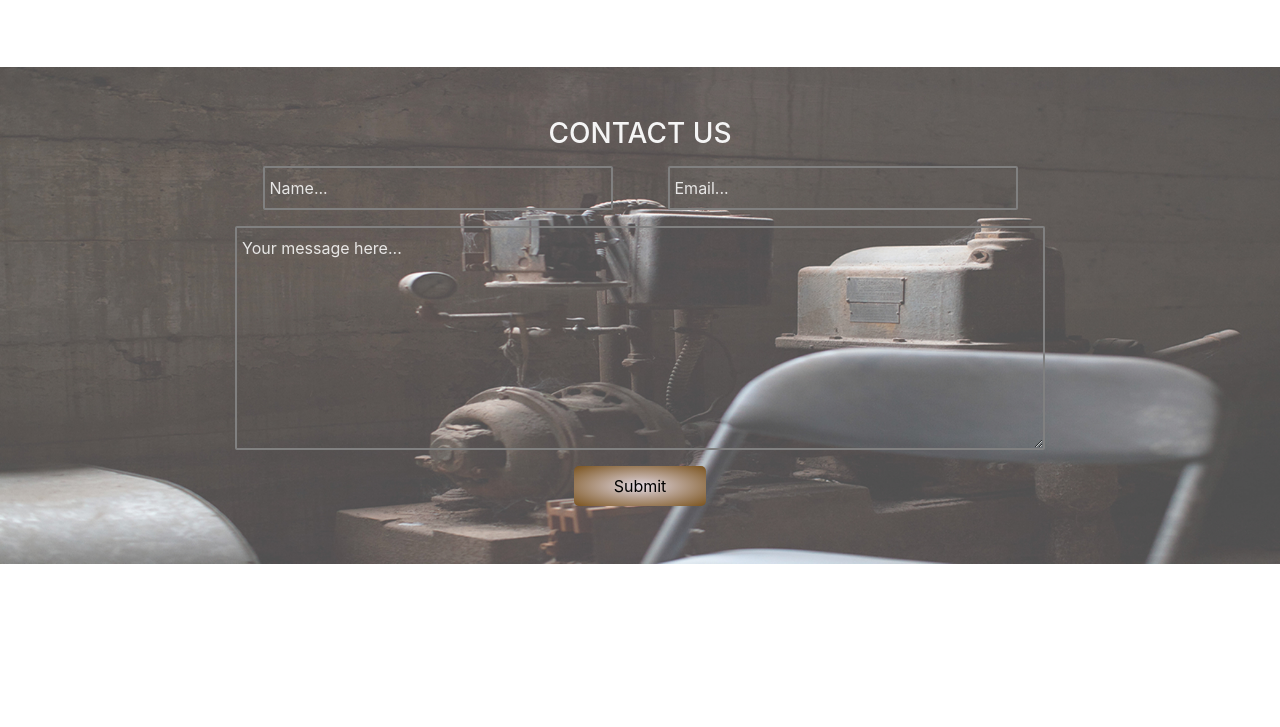
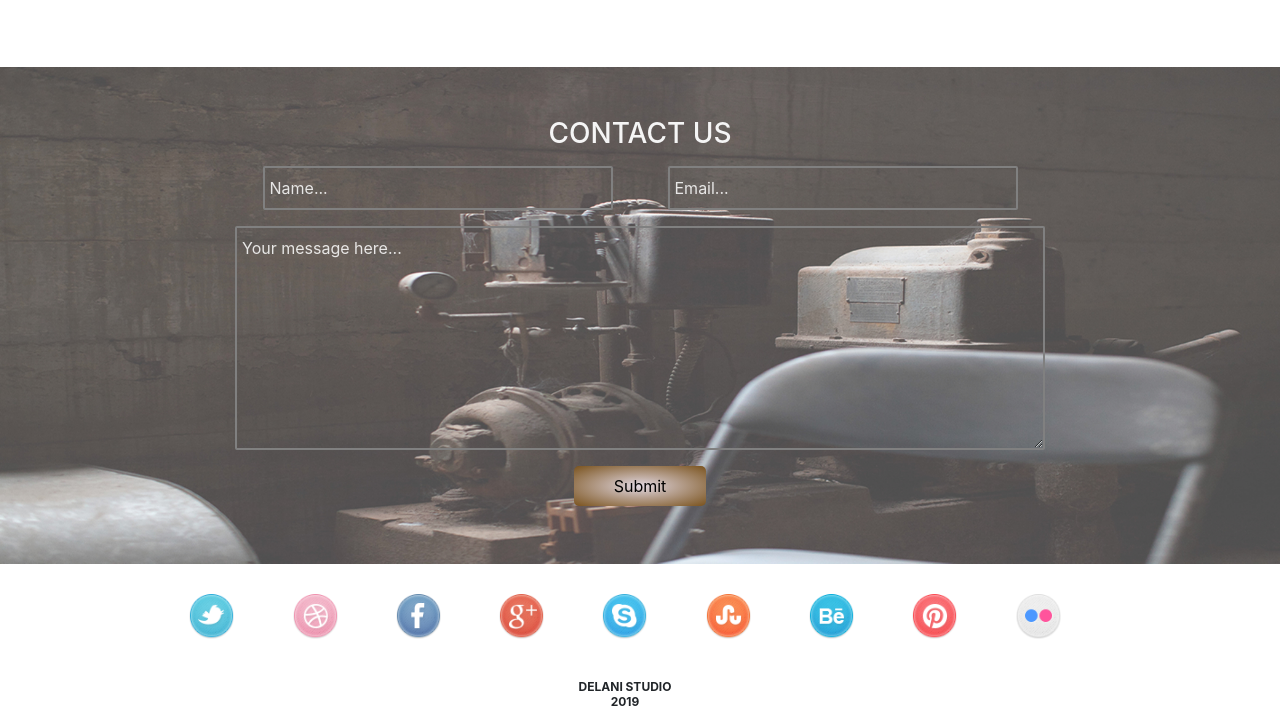
Before and after one commit to macymuhia/Delani-Studio, a plain HTML site: page index.html in a window 1280 px wide. Shown: the part 2244-2971 px from the top of the page. Before the commit the page ends 2808 px from the top, so only its background shows below. Drawn offline with Linux system fonts and the light colour scheme.

Commit message:
Add a footer and style social icons

```diff
--- a/css/styles.css
+++ b/css/styles.css
@@ -196,3 +196,19 @@ textarea::-webkit-input-placeholder {
     box-shadow: 0 0.5em 0.5em -0.4em var(--hover);
     transform: translateY(-0.25em);
 }
+
+footer .row {
+    width: 100%;
+    padding: 30px 20px 10px 20px;
+    justify-content: center;
+}
+
+footer img {
+    width: 45px;
+    /* padding: 5px; */
+}
+
+footer h5 {
+    font-size: 12px;
+    line-height: 15px;
+}
--- a/index.html
+++ b/index.html
@@ -133,6 +133,44 @@
         </div>
     </main>
 
+    <footer class="section-header">
+        <div class="row">
+            <div class="col-md-1">
+                <img class="img-responsive" src="./images/social_icons/twitter.png" alt="">
+            </div>
+            <div class="col-md-1">
+                <img class="img-responsive" src="./images/social_icons/dribble.png" alt="">
+            </div>
+            <div class="col-md-1">
+                <img class="img-responsive" src="./images/social_icons/facebook.png" alt="">
+            </div>
+            <div class="col-md-1">
+                <img class="img-responsive" src="./images/social_icons/g_plus.png" alt="">
+            </div>
+            <div class="col-md-1">
+                <img class="img-responsive" src="./images/social_icons/skype.png" alt="">
+            </div>
+            <div class="col-md-1">
+                <img class="img-responsive" src="./images/social_icons/stumble_upon.png" alt="">
+            </div>
+            <div class="col-md-1">
+                <img class="img-responsive" src="./images/social_icons/behance.png" alt="">
+            </div>
+            <div class="col-md-1">
+                <img class="img-responsive" src="./images/social_icons/pinterest.png" alt="">
+            </div>
+            <div class="col-md-1">
+                <img class="img-responsive" src="./images/social_icons/flickr.png" alt="">
+            </div>
+        </div>
+        <div class="row">
+            <div class="col">
+                <h5><strong>DELANI STUDIO <br> 2019</strong></h5>
+            </div>
+        </div>
+
+    </footer>
+
 
 </body>
 
```
